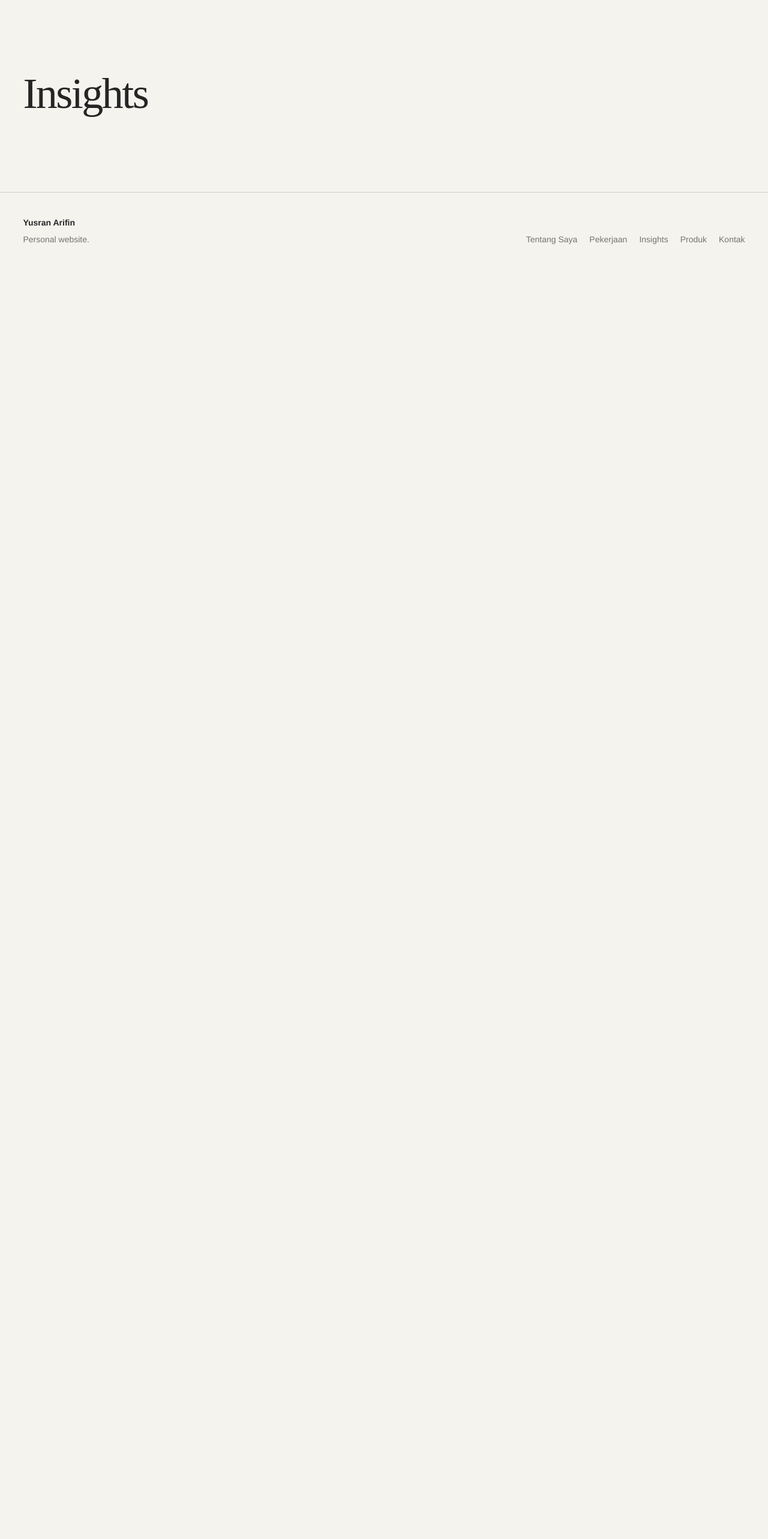
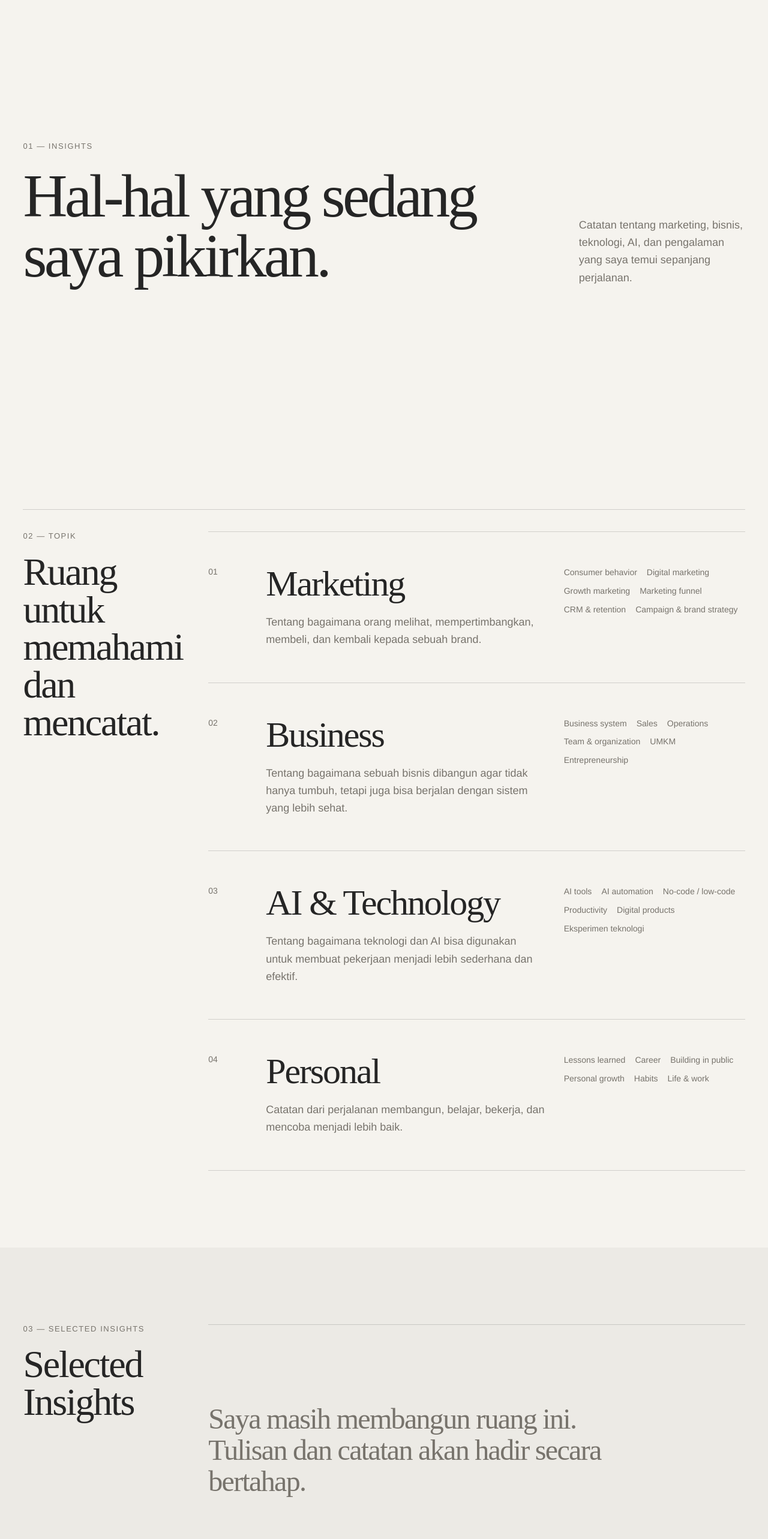
Before and after one commit to yusranar2814-cmd/yusranarifin-website, a Next.js app: page /insights in a window 1280 px wide. Shown: the part 80-2646 px from the top of the page at 60% size. Before the commit the page ends 800 px from the top, so only its background shows below. Built offline with nearby package versions, Linux system fonts and the light colour scheme.

Commit message:
Build insights landing page

```diff
--- a/app/insights/page.tsx
+++ b/app/insights/page.tsx
@@ -1,9 +1,133 @@
 import type { Metadata } from "next";
-import { PageIntro } from "@/components/page-intro";
+import { Button } from "@/components/ui/button";
+import { Container } from "@/components/ui/container";
+import { Heading } from "@/components/ui/heading";
+import { Section } from "@/components/ui/section";
 import { createMetadata } from "@/lib/metadata";
 
-export const metadata: Metadata = createMetadata({ title: "Insights", path: "/insights" });
+export const metadata: Metadata = createMetadata({
+  title: "Insights",
+  description: "Catatan Yusran Arifin tentang marketing, bisnis, teknologi, AI, dan perjalanan belajar.",
+  path: "/insights",
+});
+
+const categories = [
+  {
+    number: "01",
+    title: "Marketing",
+    description: "Tentang bagaimana orang melihat, mempertimbangkan, membeli, dan kembali kepada sebuah brand.",
+    topics: ["Consumer behavior", "Digital marketing", "Growth marketing", "Marketing funnel", "CRM & retention", "Campaign & brand strategy"],
+  },
+  {
+    number: "02",
+    title: "Business",
+    description: "Tentang bagaimana sebuah bisnis dibangun agar tidak hanya tumbuh, tetapi juga bisa berjalan dengan sistem yang lebih sehat.",
+    topics: ["Business system", "Sales", "Operations", "Team & organization", "UMKM", "Entrepreneurship"],
+  },
+  {
+    number: "03",
+    title: "AI & Technology",
+    description: "Tentang bagaimana teknologi dan AI bisa digunakan untuk membuat pekerjaan menjadi lebih sederhana dan efektif.",
+    topics: ["AI tools", "AI automation", "No-code / low-code", "Productivity", "Digital products", "Eksperimen teknologi"],
+  },
+  {
+    number: "04",
+    title: "Personal",
+    description: "Catatan dari perjalanan membangun, belajar, bekerja, dan mencoba menjadi lebih baik.",
+    topics: ["Lessons learned", "Career", "Building in public", "Personal growth", "Habits", "Life & work"],
+  },
+] as const;
 
 export default function InsightsPage() {
-  return <PageIntro title="Insights" />;
+  return (
+    <>
+      <Section contained={false} className="flex min-h-[calc(100svh-4.5rem)] items-center overflow-hidden">
+        <Container>
+          <div className="grid gap-12 lg:grid-cols-12 lg:gap-8">
+            <div className="lg:col-span-9">
+              <p className="type-label">01 — Insights</p>
+              <Heading as="h1" className="type-display mt-6 max-w-5xl">
+                Hal-hal yang sedang saya pikirkan.
+              </Heading>
+            </div>
+            <div className="max-w-md self-end lg:col-span-3">
+              <p className="text-base leading-relaxed text-[color:var(--color-muted)] sm:text-lg">
+                Catatan tentang marketing, bisnis, teknologi, AI, dan pengalaman yang saya temui sepanjang perjalanan.
+              </p>
+            </div>
+          </div>
+        </Container>
+      </Section>
+
+      <Section contained={false} aria-labelledby="categories-title">
+        <Container>
+          <div className="grid gap-10 border-t border-[color:var(--color-border)] pt-7 lg:grid-cols-12 lg:gap-8 lg:pt-9">
+            <div className="lg:col-span-3">
+              <p className="type-label">02 — Topik</p>
+              <Heading as="h2" className="type-title mt-5" id="categories-title">
+                Ruang untuk memahami dan mencatat.
+              </Heading>
+            </div>
+            <div className="lg:col-span-9">
+              <ol className="border-t border-[color:var(--color-border)]">
+                {categories.map((category) => (
+                  <li className="grid gap-5 border-b border-[color:var(--color-border)] py-8 sm:grid-cols-[3rem_minmax(0,1fr)] sm:gap-x-6 sm:py-10 lg:grid-cols-[4rem_minmax(0,1fr)_minmax(14rem,0.65fr)] lg:gap-x-8 lg:py-14" key={category.number}>
+                    <p className="text-sm tabular-nums text-[color:var(--color-muted)]">{category.number}</p>
+                    <div>
+                      <Heading as="h3" className="text-4xl leading-none sm:text-5xl lg:text-6xl">
+                        {category.title}
+                      </Heading>
+                      <p className="mt-5 max-w-xl text-base leading-relaxed text-[color:var(--color-muted)] sm:text-lg">
+                        {category.description}
+                      </p>
+                    </div>
+                    <ul aria-label={`Topik ${category.title}`} className="flex flex-wrap content-start gap-x-4 gap-y-2 text-sm leading-relaxed text-[color:var(--color-muted)] sm:col-start-2 lg:col-start-3">
+                      {category.topics.map((topic) => <li key={topic}>{topic}</li>)}
+                    </ul>
+                  </li>
+                ))}
+              </ol>
+            </div>
+          </div>
+        </Container>
+      </Section>
+
+      <Section contained={false} className="bg-[color:color-mix(in_srgb,var(--color-charcoal)_4%,var(--color-off-white))]" aria-labelledby="selected-insights-title">
+        <Container>
+          <div className="grid gap-10 lg:grid-cols-12 lg:gap-8">
+            <div className="lg:col-span-3">
+              <p className="type-label">03 — Selected insights</p>
+              <Heading as="h2" className="type-title mt-5" id="selected-insights-title">
+                Selected Insights
+              </Heading>
+            </div>
+            <div className="flex min-h-56 items-end border-t border-[color:var(--color-border)] pt-8 lg:col-span-9 lg:min-h-72 lg:pt-10">
+              <p className="max-w-2xl font-[family-name:var(--font-serif)] text-3xl leading-[1.08] tracking-[var(--tracking-heading)] text-[color:var(--color-muted)] sm:text-4xl lg:text-5xl">
+                Saya masih membangun ruang ini. Tulisan dan catatan akan hadir secara bertahap.
+              </p>
+            </div>
+          </div>
+        </Container>
+      </Section>
+
+      <Section contained={false} className="bg-[color:var(--color-olive)] text-[color:var(--color-off-white)]" aria-labelledby="insights-contact-title">
+        <Container>
+          <div className="grid gap-10 lg:grid-cols-12 lg:gap-8">
+            <p className="text-sm font-medium uppercase tracking-[var(--tracking-label)] lg:col-span-3">Mari terhubung</p>
+            <div className="max-w-3xl lg:col-span-7">
+              <Heading as="h2" className="font-[family-name:var(--font-serif)] text-5xl leading-[var(--leading-tight)] tracking-[var(--tracking-heading)] text-[color:var(--color-off-white)] sm:text-6xl lg:text-7xl" id="insights-contact-title">
+                Belum menemukan yang Anda cari?
+              </Heading>
+              <p className="mt-6 max-w-xl text-base leading-relaxed text-[color:color-mix(in_srgb,var(--color-off-white)_78%,transparent)] sm:text-lg">
+                Saya masih terus menulis dan belajar. Kalau ada topik yang ingin dibahas, mari ngobrol.
+              </p>
+              <Button className="mt-8 bg-[color:var(--color-off-white)] text-[color:var(--color-charcoal)] hover:bg-[color:var(--color-off-white)] hover:text-[color:var(--color-olive)]" href="/kontak">
+                Mari ngobrol <span aria-hidden="true">→</span>
+              </Button>
+            </div>
+          </div>
+        </Container>
+      </Section>
+    </>
+  );
 }
```
